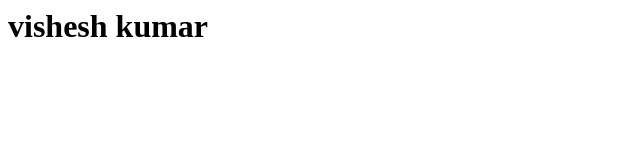
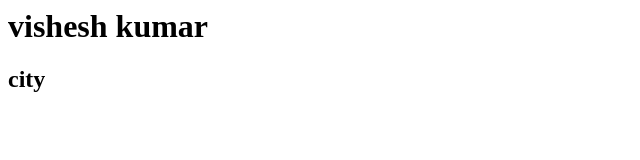
Before and after one commit to visheshkumar99m/new_testing, a plain HTML site: page index.html in a window 1280 px wide. Shown: the full height of the page, 0-640 px from the left. Drawn offline with Linux system fonts and the light colour scheme.

Commit message:
add new h

```diff
--- a/index.html
+++ b/index.html
@@ -1 +1,2 @@
 <h1>vishesh kumar</h1>
+<h2>city</h2>
```
